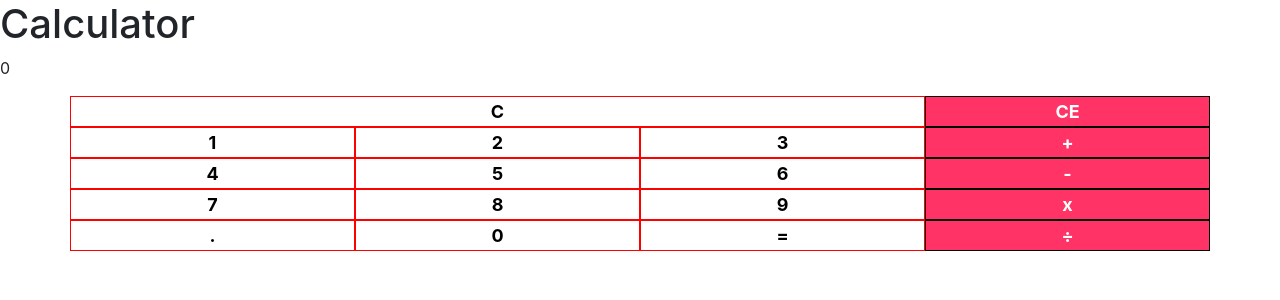
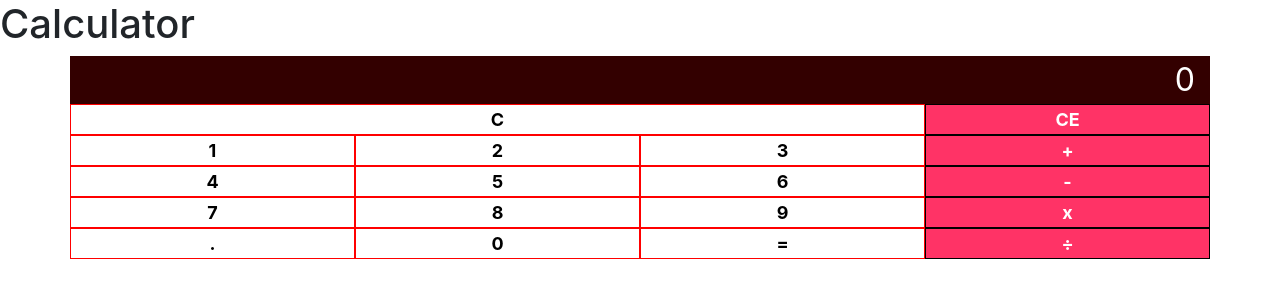
Before and after one commit to Gagandeep39/reactjs-calculator, a React (Create React App) app: page / in a window 1280 px wide. Shown: the top 300 px of the page. Built offline with nearby package versions, Linux system fonts and the light colour scheme.

Commit message:
Added CSS in result

```diff
--- /dev/null
+++ b/src/components/Result/Result.component.css
@@ -0,0 +1,7 @@
+.result{
+  background-color: #330000 !important;
+  color: white;
+  text-align: right;
+  font-size: xx-large;
+
+}
--- a/src/components/Result/ResultComponent.js
+++ b/src/components/Result/ResultComponent.js
@@ -1,8 +1,11 @@
 import React from 'react';
+import 'bootstrap/dist/css/bootstrap.css';
+import classes from  './Result.component.css'
+
 const ResultComponent = (props) => {
   return (
-    <div className='result'>
-      <p>{props.result}</p>
+    <div className='container result'>
+      {props.result}
     </div>
   );
 };
```
